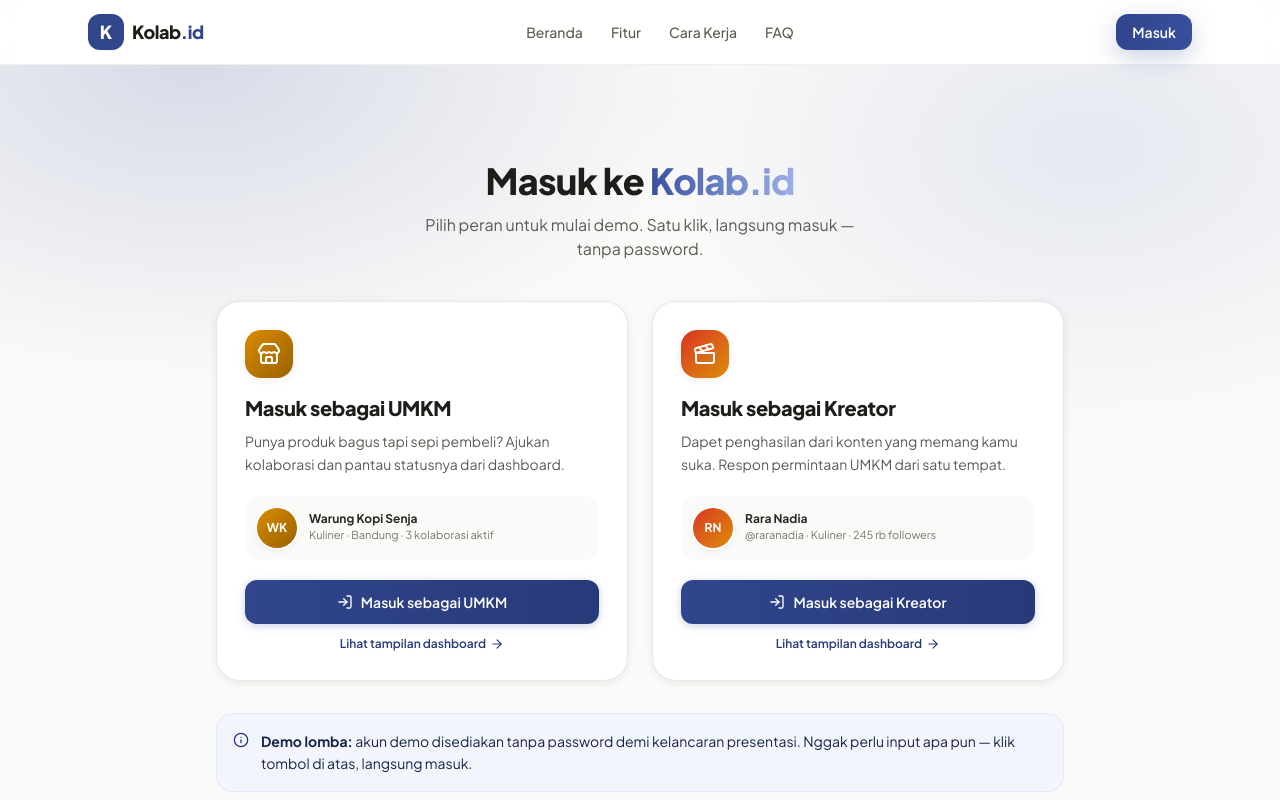
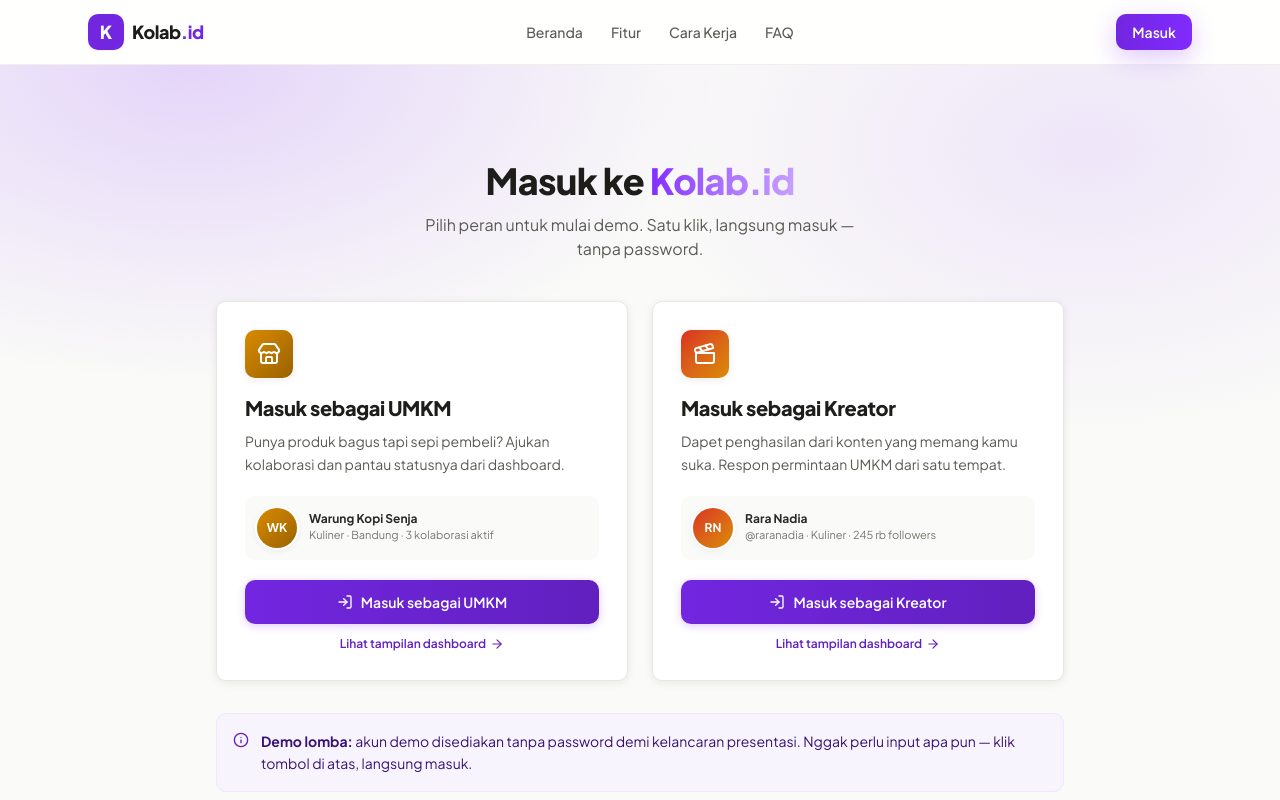
Before and after one commit to Alifmslm/projeklomba_umkm, a Next.js app: page /login in a window 1280 px wide. Shown: the top 800 px of the page. Built offline with nearby package versions, Linux system fonts and the light colour scheme; no server answers; what sqlite would draw is missing.

Commit message:
feat: rebrand to purple primary and lime secondary, global 10px radius

```diff
--- a/app/globals.css
+++ b/app/globals.css
@@ -3,11 +3,13 @@
 /*
  * Kolab.id Design Tokens — DESIGN_SYSTEM.md §14 & §16.
  *
- * Yang masuk @theme: warna brand/semantik, easing, dan shadow (tidak punya
- * padanan bawaan Tailwind). Radius, spacing, dan durasi DIPAKAI via util
- * built-in sesuai mapping §16 (--radius-md -> rounded-xl, --space-6 -> p-6,
- * --duration-fast -> duration-150, dst), jadi sengaja TIDAK di-@theme-kan
- * agar tidak membajak kelas bawaan (rounded-sm/lg, space-*, duration-*).
+ * Yang masuk @theme: warna brand/semantik, radius global, easing, dan
+ * shadow. Spacing dan durasi DIPAKAI via util built-in sesuai mapping
+ * §16, jadi sengaja TIDAK di-@theme-kan agar tidak membajak kelas
+ * bawaan (space-*, duration-*).
+ *
+ * Radius: SEMUA langkah rounded-* rectangular (sm--3xl) diseragamkan ke
+ * 10px secara global. `rounded-full` (pill) TIDAK tersentuh.
  *
  * Inter sengaja ditunda (design.md non-goal); font-head & font-body
  * memakai Plus Jakarta Sans yang sudah di-load via next/font.
@@ -19,17 +21,29 @@
 }
 
 @theme {
-  /* Brand — Primary */
-  --color-primary-50: #f1f4ff;
-  --color-primary-100: #e2e8ff;
-  --color-primary-200: #c5d0f5;
-  --color-primary-300: #9eafe6;
-  --color-primary-400: #657cc2;
-  --color-primary-500: #394f9d;
-  --color-primary-600: #30458c;
-  --color-primary-700: #273a78;
-  --color-primary-800: #1f2f61;
-  --color-primary-900: #172449;
+  /* Brand — Primary (#812BFF) */
+  --color-primary-50: #f7f2ff;
+  --color-primary-100: #f0e6ff;
+  --color-primary-200: #e0caff;
+  --color-primary-300: #c6a0ff;
+  --color-primary-400: #a76bff;
+  --color-primary-500: #812bff;
+  --color-primary-600: #7226e0;
+  --color-primary-700: #6120bf;
+  --color-primary-800: #4d1a99;
+  --color-primary-900: #3a1373;
+
+  /* Brand — Secondary (#AAFF2B) */
+  --color-secondary-50: #fafff2;
+  --color-secondary-100: #f5ffe6;
+  --color-secondary-200: #eaffca;
+  --color-secondary-300: #d9ffa0;
+  --color-secondary-400: #c4ff6b;
+  --color-secondary-500: #aaff2b;
+  --color-secondary-600: #96e026;
+  --color-secondary-700: #80bf20;
+  --color-secondary-800: #66991a;
+  --color-secondary-900: #4c7313;
 
   /* Supporting — Success (semantik saja, bukan dekorasi) */
   --color-success-50: #e8fff2;
@@ -86,10 +100,22 @@
   --color-brand-primary: var(--color-primary-500);
   --color-brand-primary-hover: var(--color-primary-600);
   --color-brand-primary-pressed: var(--color-primary-700);
+  --color-brand-secondary: var(--color-secondary-500);
+  --color-brand-secondary-hover: var(--color-secondary-600);
+  --color-brand-secondary-pressed: var(--color-secondary-700);
   --color-success: var(--color-success-500);
   --color-error: var(--color-error-500);
   --color-warning: var(--color-warning-500);
   --color-info: var(--color-info-500);
+
+  /* Radius — global 10px untuk semua sudut rectangular.
+     rounded-full (pill/lingkaran) tidak tersentuh. */
+  --radius-sm: 10px;
+  --radius-md: 10px;
+  --radius-lg: 10px;
+  --radius-xl: 10px;
+  --radius-2xl: 10px;
+  --radius-3xl: 10px;
 
   /* Motion — easing (durasi pakai built-in, lihat §16) */
   --ease-standard: cubic-bezier(0.2, 0.8, 0.2, 1);
--- a/app/page.tsx
+++ b/app/page.tsx
@@ -63,7 +63,7 @@ export default function LandingPage() {
           {/* ---- Kiri: pesan utama ---- */}
           <div>
             <span className="animate-fade-up inline-flex items-center gap-2 rounded-full border border-primary-200 bg-white/80 px-3 py-1 text-xs font-semibold text-primary-700 shadow-sm backdrop-blur">
-              <Sparkles className="h-3.5 w-3.5" />
+              <Sparkles className="h-3.5 w-3.5 text-secondary-600" />
               Platform kolaborasi UMKM × Kreator
             </span>
 
@@ -72,7 +72,7 @@ export default function LandingPage() {
               style={{ animationDelay: "80ms" }}
             >
               UMKM naik kelas,{" "}
-              <span className="text-gradient-brand">kreator naik cuan</span>
+              <span className="inline-block rounded-lg bg-secondary-400 px-3 py-0.5 text-primary-800 [box-decoration-break:clone]">kreator naik cuan</span>
             </h1>
 
             <p
@@ -294,7 +294,7 @@ export default function LandingPage() {
               value: `${stats.avgRating.toFixed(1)}`,
               suffix: "/5",
               note: "dari UMKM partner",
-              color: "bg-warning-50 text-warning-700",
+              color: "bg-secondary-100 text-secondary-800",
             },
           ].map((s) => (
             <div
@@ -405,7 +405,7 @@ export default function LandingPage() {
               </div>
               <Link
                 href="/influencers"
-                className="group inline-flex shrink-0 items-center gap-2 rounded-xl bg-white px-5 py-3 text-sm font-bold text-primary-700 shadow-sm transition-transform hover:scale-105"
+                className="group inline-flex shrink-0 items-center gap-2 rounded-xl bg-secondary-500 px-5 py-3 text-sm font-bold text-neutral-900 shadow-sm transition-all hover:scale-105 hover:bg-secondary-400"
               >
                 Lihat Kreator
                 <ArrowRight className="h-4 w-4 transition-transform group-hover:translate-x-0.5" />
@@ -510,7 +510,7 @@ export default function LandingPage() {
 
           <div className="relative mt-14 grid gap-8 md:grid-cols-3 md:gap-6">
             {/* Garis penghubung */}
-            <div className="absolute left-[16%] right-[16%] top-7 hidden h-0.5 bg-gradient-to-r from-primary-200 via-primary-300 to-primary-200 md:block" />
+            <div className="absolute left-[16%] right-[16%] top-7 hidden h-0.5 bg-gradient-to-r from-primary-200 via-secondary-400 to-primary-200 md:block" />
 
             {[
               {
@@ -658,8 +658,8 @@ export default function LandingPage() {
           <div className="bg-grid absolute inset-0 opacity-20" />
 
           <div className="relative mx-auto max-w-2xl">
-            <span className="inline-flex items-center gap-2 rounded-full border border-white/25 bg-white/10 px-3 py-1 text-xs font-semibold backdrop-blur">
-              <Zap className="h-3.5 w-3.5" />
+            <span className="inline-flex items-center gap-2 rounded-full border border-secondary-300/50 bg-secondary-500/15 px-3 py-1 text-xs font-semibold backdrop-blur">
+              <Zap className="h-3.5 w-3.5 text-secondary-300" />
               Gratis untuk memulai
             </span>
             <h2 className="font-head mt-5 text-3xl font-extrabold tracking-[-0.02em] sm:text-4xl lg:text-5xl">
```
Also changed, not shown: 1 other file (tests, documents, lock files or other folders).
